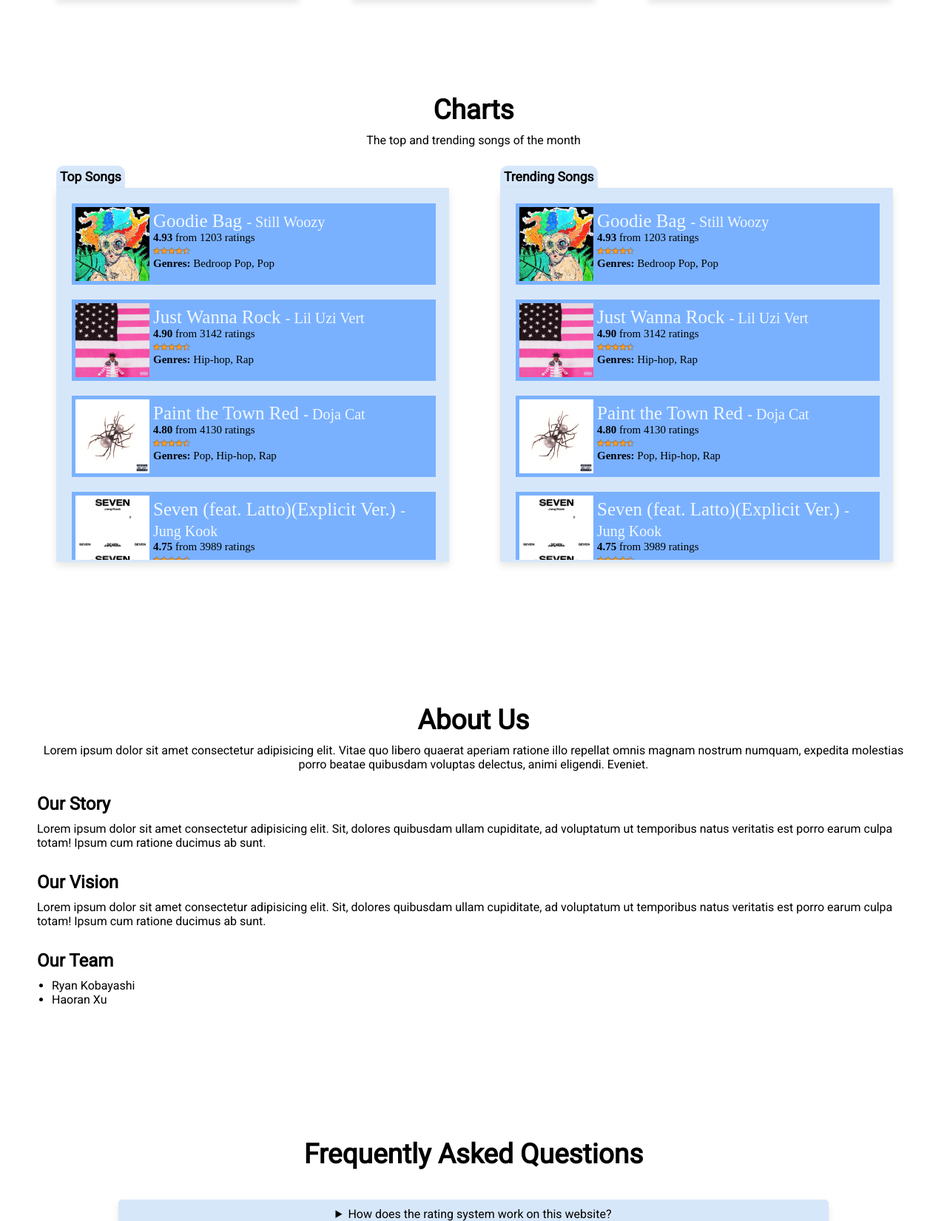
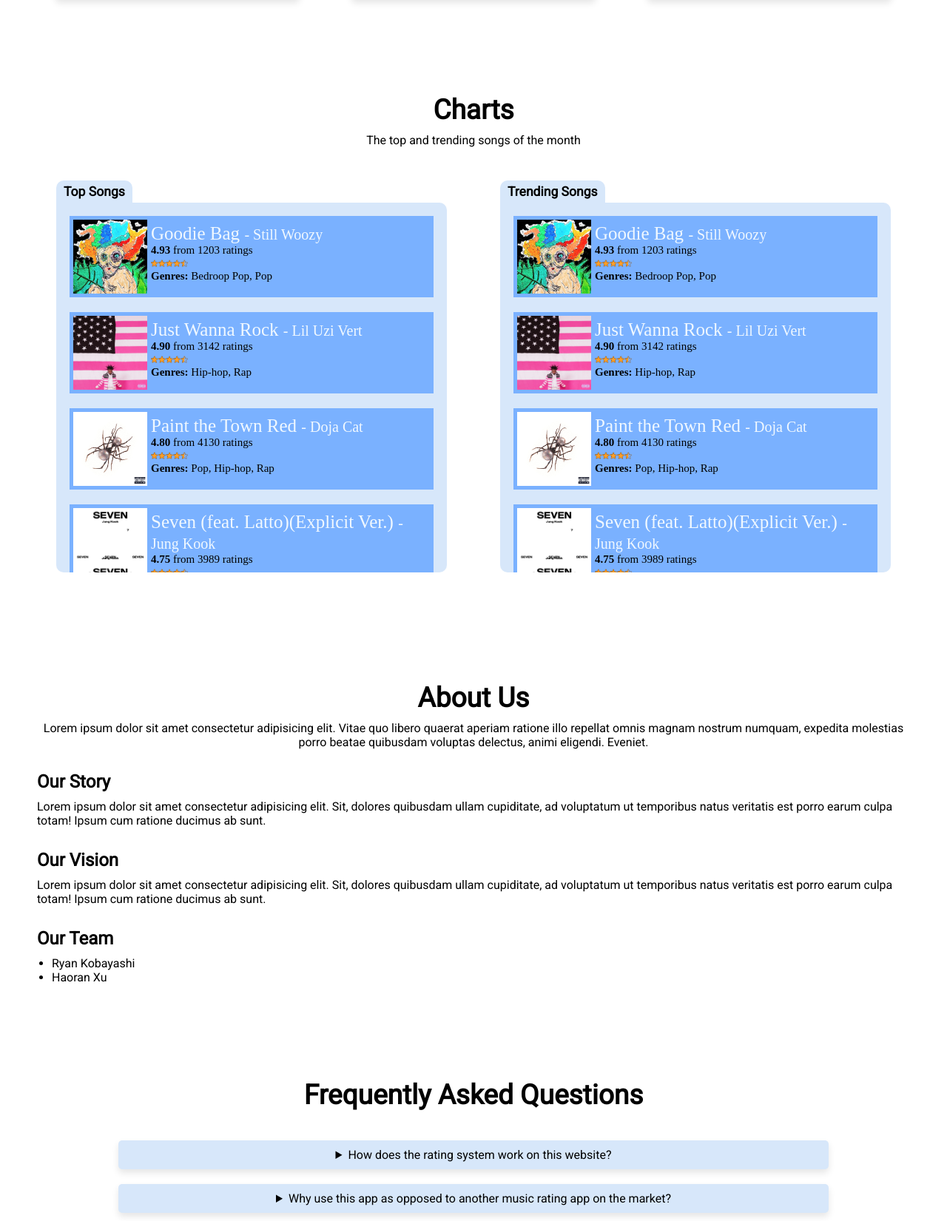
Before and after one commit to ryan-kobayashi/music-rater, a PHP site: page /landingpage.html in a window 1280 px wide. Shown: the part 1096-2747 px from the top of the page at 74% size. Run offline with PHP 8.4, Linux system fonts and the light colour scheme.

Commit message:
simple style changes

```diff
--- a/landingpage.html
+++ b/landingpage.html
@@ -91,7 +91,7 @@
     <!-- homepage pt 2, charts section -->
     <section class="charts" id="charts">
         <div class="container">
-            <div class="use-title">
+            <div class="chart-title">
                 <h1>Charts</h1>
                 <p>The top and trending songs of the month</p>
             </div>
--- a/landingpage2.css
+++ b/landingpage2.css
@@ -124,6 +124,10 @@ header {
     position: relative;
     margin: 0 3% 0 3%;
 }
+.chart-title {
+    padding-bottom: 20px;
+    text-align: center;
+}
 
 .chart-head{
     font-size: 15px;
@@ -131,18 +135,22 @@ header {
     float: left;
     border-radius: 10px 10px 0 0;
     border-style: none;
-    padding: 5px;
+    padding: 5px 10px 5px 10px;
 }
 
 .chart iframe{
     height: 500px;
     width: 100%;
     position:relative;
+    border-radius: 0 10px 10px 10px;
+    /*
     border-color: #d7e7fa;
     border-style: solid;
     border-width: 3px;
     box-shadow: 0 5px 10px rgba(0, 0, 0, 0.1);
     border-right: none;
+     */
+     border-style: none;
 }
 
 section {
@@ -181,7 +189,6 @@ section .card img {
 
 .about-title {
     text-align: center;
-    padding-top: 50px;
 }
 .about .info {
     margin-top: 30px;
@@ -194,7 +201,6 @@ section .card img {
 }
 .about ul {
     padding-left: 20px;
-    padding-bottom: 50px;
 }
 
 .faq-title{
```
